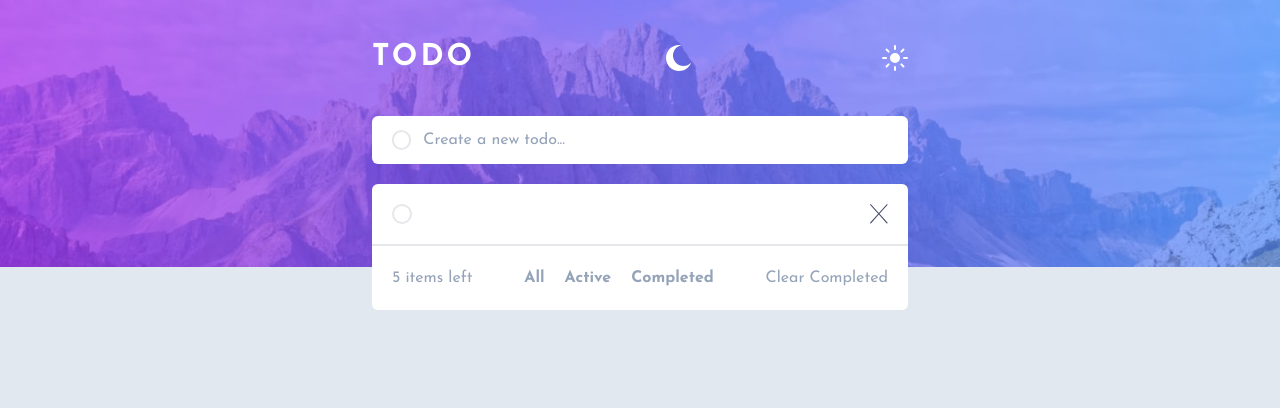
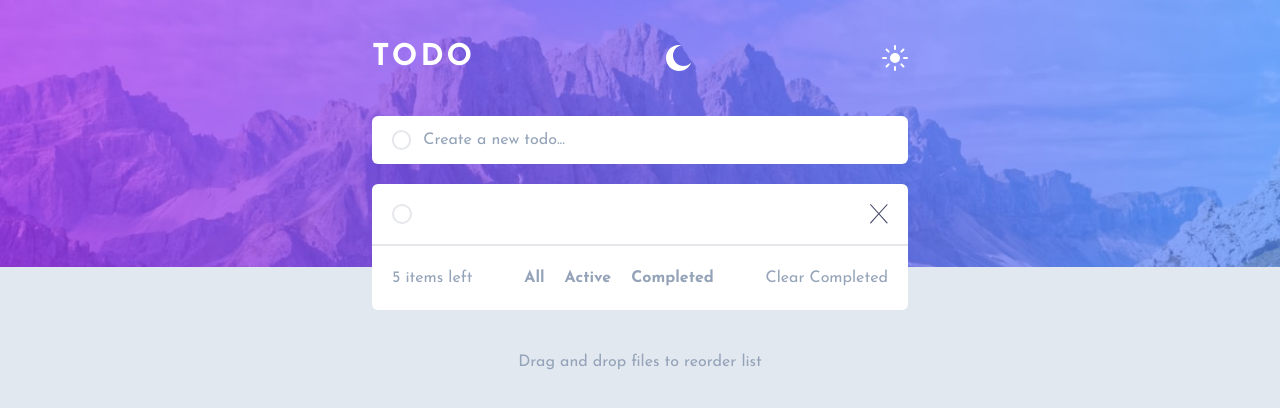
Before and after one commit to techmad60/Todo-App, a React (Vite) app: page / in a window 1280 px wide. Shown: the top 408 px of the page. Built offline with nearby package versions, Linux system fonts and the light colour scheme.

Commit message:
Created UI Components

```diff
--- a/src/App.jsx
+++ b/src/App.jsx
@@ -1,48 +1,15 @@
-
+import React from "react";
+import Header from "./Header";
+import Content from "./Content";
+import Footer from "./Footer";
 function App() {
   return (
-    <div className="md:p-32 lg:p-0 grid lg:max-w-xl lg:mx-auto">
-      <header>
-        <section className="flex justify-between items-center p-5 pt-10">
-          <h1 className="text-white font-semibold tracking-widest text-3xl">TODO</h1>
-          <img src="images/icon-moon.svg" alt="" className="dark:hidden" />
-          <img src="images/icon-sun.svg" alt="" />
-        </section>
-        <section className="flex items-center m-5 bg-white rounded-md px-5 dark:bg-slate-800">
-          <p className="border-2 rounded-full w-5 h-5 dark:border-gray-600"></p>
-          <input type="text" placeholder="Create a new todo..." className="text-black placeholder:text-slate-400 w-full p-3 dark:bg-slate-800" />
-        </section>
-      </header>
-
-      <main className="m-5 md:mt-40 lg:mt-0">
-        <section className="flex bg-white justify-between p-5  rounded-t-md border-t-white border-b-2 dark:border-b-slate-400 dark:bg-slate-800">
-          <p className="border-2 rounded-full w-5 h-5 dark:border-gray-600"></p>
-          <img src="images/icon-cross.svg" alt="" className=""/>
-        </section>
-        <div className="lg:hidden">
-          <section className="flex bg-white justify-between p-5 text-slate-400 text-sm dark:bg-slate-800">
-            <p className="">5 items left</p>
-            <p>Clear Completed</p>
-          </section>
-
-          <section className="flex justify-center bg-white space-x-5 mt-4 p-4 rounded-md text-slate-400 font-semibold dark:bg-slate-800">
-            <p>All</p>
-            <p>Active </p>
-            <p>Completed</p>
-          </section>
-        </div>
-        <div className="lg:flex justify-between hidden  bg-white dark:bg-slate-800 text-slate-400 p-5 rounded-b-md">
-          <div className="">5 items left</div>
-          <section className="flex justify-center space-x-5 rounded-md  font-semibold">
-            <p>All</p>
-            <p>Active </p>
-            <p>Completed</p>
-          </section>
-          <div className="">Clear Completed</div>
-        </div>
-      </main>
+    <div className="App md:p-32 lg:p-0 grid lg:max-w-xl lg:mx-auto">
+      <Header />
+      <Content />
+      <Footer />
     </div>
   )
-}
+};
 
 export default App
--- /dev/null
+++ b/src/Content.jsx
@@ -0,0 +1,36 @@
+import React from 'react'
+
+const Content = () => {
+  return (
+    <main className="m-5 md:mt-40 lg:mt-0">
+        <section className="flex bg-white justify-between p-5  rounded-t-md border-t-white border-b-2 dark:border-b-slate-400 dark:bg-slate-800">
+          <p className="border-2 rounded-full w-5 h-5 dark:border-gray-600"></p>
+          <img src="images/icon-cross.svg" alt="" className=""/>
+        </section>
+        <div className="lg:hidden">
+          <section className="flex bg-white justify-between p-5 text-slate-400 text-sm dark:bg-slate-800">
+            <p className="">5 items left</p>
+            <p>Clear Completed</p>
+          </section>
+
+          <section className="flex justify-center bg-white space-x-5 mt-4 p-4 rounded-md text-slate-400 font-semibold dark:bg-slate-800">
+            <p>All</p>
+            <p>Active </p>
+            <p>Completed</p>
+          </section>
+        </div>
+        <div className="lg:flex justify-between hidden  bg-white dark:bg-slate-800 text-slate-400 p-5 rounded-b-md">
+          <div className="">5 items left</div>
+          <section className="flex justify-center space-x-5 rounded-md  font-semibold">
+            <p>All</p>
+            <p>Active </p>
+            <p>Completed</p>
+          </section>
+          <div className="">Clear Completed</div>
+        </div>
+      </main>
+
+  )
+}
+
+export default Content
--- /dev/null
+++ b/src/Footer.jsx
@@ -0,0 +1,11 @@
+import React from 'react'
+
+const Footer = () => {
+  return (
+    <footer className="mt-5">
+    <p className="text-center text-slate-400" >Drag and drop files to reorder list</p>
+  </footer>
+  )
+}
+
+export default Footer
--- /dev/null
+++ b/src/Header.jsx
@@ -0,0 +1,19 @@
+import React from 'react'
+
+const Header = () => {
+  return (
+    <header>
+        <section className="flex justify-between items-center p-5 pt-10">
+          <h1 className="text-white font-semibold tracking-widest text-3xl">TODO</h1>
+          <img src="images/icon-moon.svg" alt="" className="dark:hidden" />
+          <img src="images/icon-sun.svg" alt="" />
+        </section>
+        <section className="flex items-center m-5 bg-white rounded-md px-5 dark:bg-slate-800">
+          <p className="border-2 rounded-full w-5 h-5 dark:border-gray-600"></p>
+          <input type="text" placeholder="Create a new todo..." className="text-black placeholder:text-slate-400 w-full p-3 dark:bg-slate-800" />
+        </section>
+      </header>
+  )
+}
+
+export default Header
```
